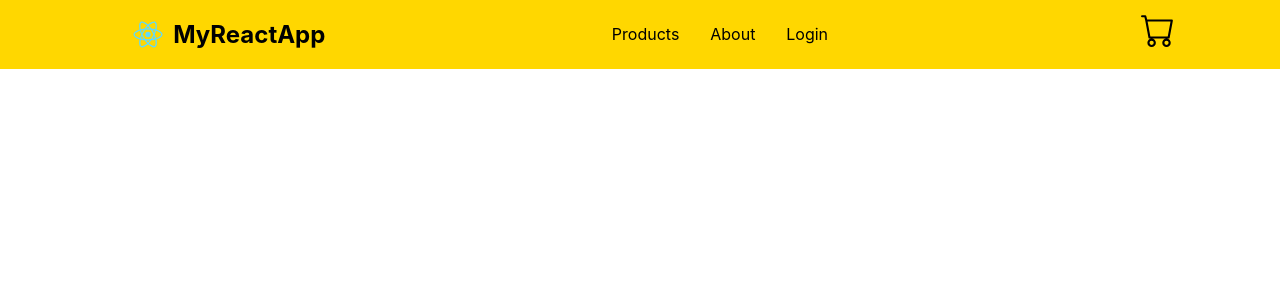
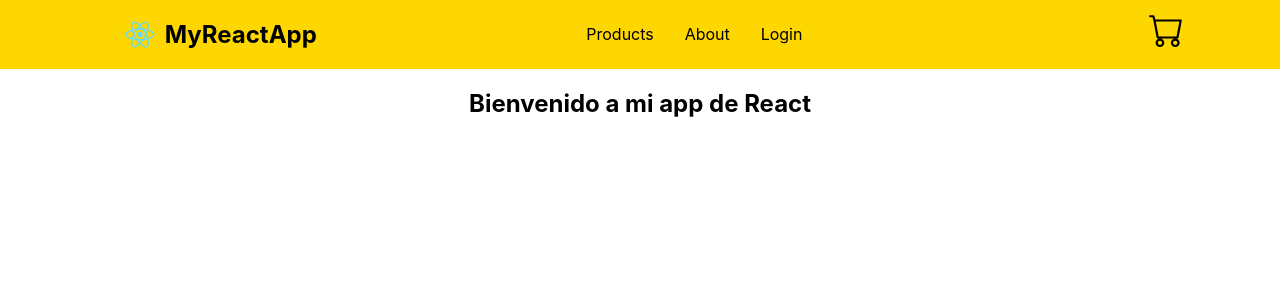
Before and after one commit to EzequielCamino/Camino-Ezequiel---React, a React (Create React App) app: page / in a window 1280 px wide. Shown: the top 300 px of the page. Built offline with nearby package versions, Linux system fonts and the light colour scheme.

Commit message:
Agrega ItemListContainer

```diff
--- a/src/App.js
+++ /dev/null
@@ -1,11 +0,0 @@
-import Navbar from './components/Navbar/Navbar';
-
-function App() {
-  return (
-    <>
-    <Navbar className='Navbar'/>
-    </>
-  );
-}
-
-export default App;
--- /dev/null
+++ b/src/App.jsx
@@ -0,0 +1,13 @@
+import ItemListContainer from './components/ItemListContainer/ItemListContainer';
+import Navbar from './components/Navbar/Navbar';
+
+function App() {
+  return (
+    <>
+    <Navbar/>
+    <ItemListContainer greeting='Bienvenido a mi app de React'/>
+    </>
+  );
+}
+
+export default App;
--- /dev/null
+++ b/src/components/CartWidget/CartWidget.jsx
@@ -0,0 +1,10 @@
+import React from 'react'
+import cart from '../../cart.svg'
+
+function CartWidget() {
+  return (
+    <img className='cart' src={cart} alt="cart" />
+  )
+}
+
+export default CartWidget
--- /dev/null
+++ b/src/components/ItemListContainer/ItemListContainer.css
@@ -0,0 +1,4 @@
+.ItemListContainer {
+    display: flex;
+    justify-content: center;
+}
--- /dev/null
+++ b/src/components/ItemListContainer/ItemListContainer.jsx
@@ -0,0 +1,12 @@
+import React from 'react'
+import './ItemListContainer.css'
+
+function ItemListContainer(props) {
+  return (
+    <div className='ItemListContainer'>
+        <h2>{props.greeting}</h2>
+    </div>
+  )
+}
+
+export default ItemListContainer
--- a/src/components/Navbar/Navbar.css
+++ b/src/components/Navbar/Navbar.css
@@ -16,7 +16,7 @@
 .categories {
     display: flex;
     gap: 20%;
-    margin-right: 10%;
+    margin-right: 14%;
     align-items: center;
     list-style: none;
 }
--- a/src/components/Navbar/Navbar.jsx
+++ b/src/components/Navbar/Navbar.jsx
@@ -1,6 +1,6 @@
 import React from 'react'
 import logo from '../../logo.svg'
-import cart from '../../cart.svg'
+import CartWidget from '../CartWidget/CartWidget'
 import './Navbar.css'
 
 const Navbar = () => {
@@ -19,7 +19,7 @@ const Navbar = () => {
         ))}
       </ul>
       <div>
-        <img className='cart' src={cart} alt="cart" />
+        <CartWidget/>
       </div>
     </div>
   )
```
